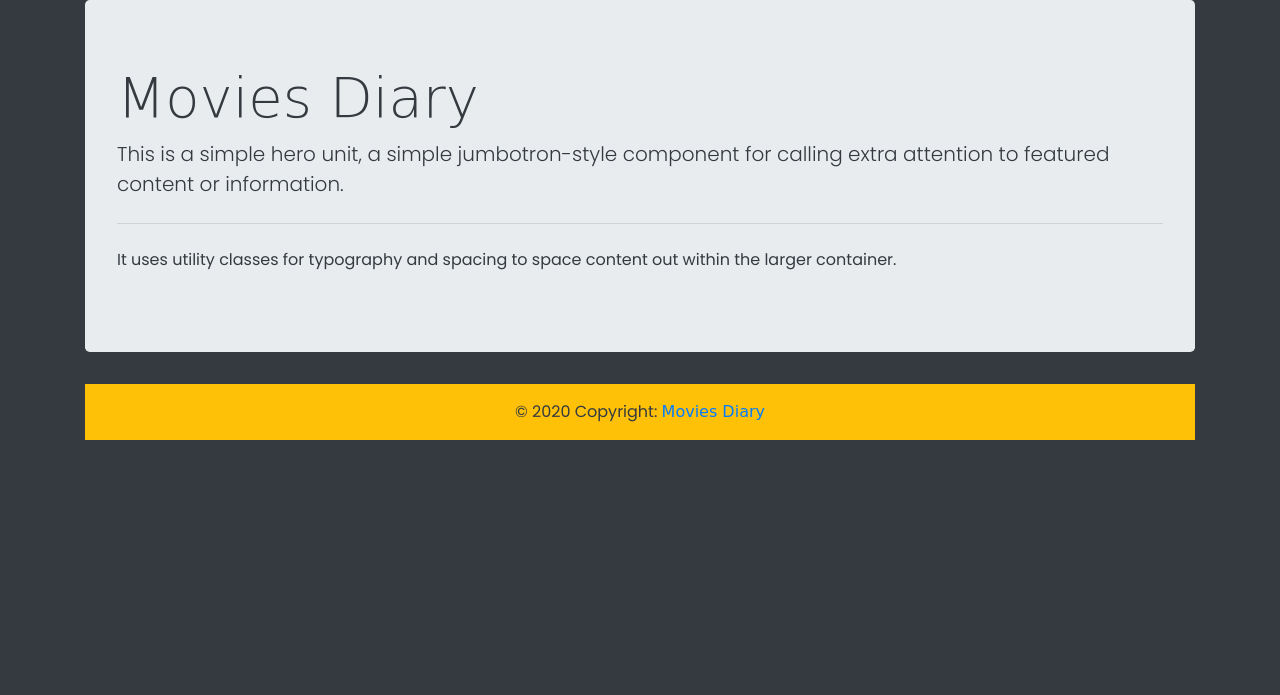
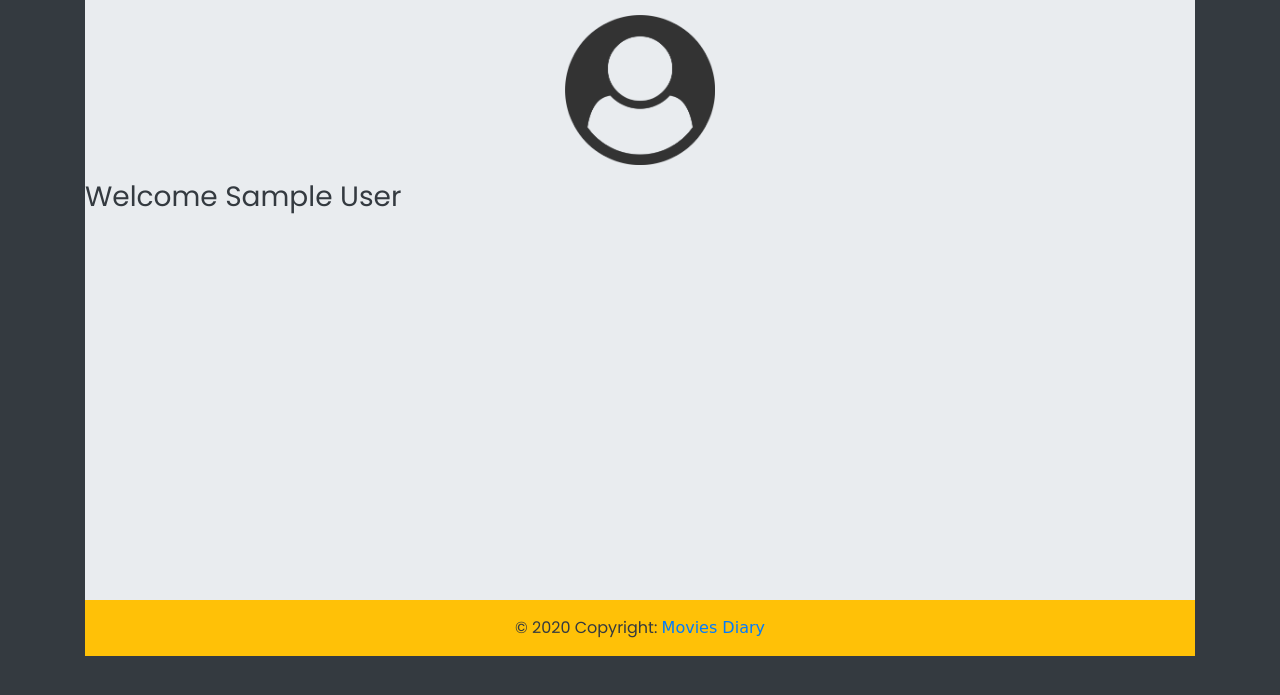
Before and after one commit to ivklisurova/custom-based-API-website, a Flask app: page /profile in a window 1280 px wide. Shown: the part 56-751 px from the top of the page. Run offline with Flask 2, Linux system fonts and the light colour scheme; the visitor is signed in with stand-in values (Sample User, id 1); data comes from the database, SQL or seed files in the repository; some libraries are stand-ins or nearby versions; some web fonts are replaced.

Commit message:
add profile page html

```diff
--- a/static/css/styles.css
+++ b/static/css/styles.css
@@ -48,3 +48,19 @@ body {
     font-size: 15px;
     text-align: center;
 }
+
+.user-profile-container {
+    background-color: #e9ecef;
+    height: 600px;
+    color: #343A40;
+
+}
+
+.user-pic {
+    width: 150px;
+    padding-top: 15px;
+    padding-bottom: 15px;
+    display: block;
+    margin-left: auto;
+    margin-right: auto;
+}
--- a/templates/base.html
+++ b/templates/base.html
@@ -8,9 +8,6 @@
     <link rel="stylesheet" href="https://stackpath.bootstrapcdn.com/bootstrap/4.3.1/css/bootstrap.min.css"
           integrity="sha384-ggOyR0iXCbMQv3Xipma34MD+dH/1fQ784/j6cY/iJTQUOhcWr7x9JvoRxT2MZw1T" crossorigin="anonymous">
 
-    {# Font awesome #}
-
-    <link rel="stylesheet" href="path/to/font-awesome/css/font-awesome.min.css">
 
     {#    Google Fonts #}
 
--- a/templates/profile/profile.html
+++ b/templates/profile/profile.html
@@ -5,15 +5,13 @@
 {% block content %}
 
     <div class="container">
-        <div class="jumbotron">
-            <h1 class="display-4 heading jumbo-color">Movies Diary</h1>
-            <p class="lead jumbo-color">This is a simple hero unit, a simple jumbotron-style component for calling extra
-                attention to featured content or information.</p>
-            <hr class="my-4 jumbo-color">
-            <p class="jumbo-color">It uses utility classes for typography and spacing to space content out within the
-                larger
-                container.</p>
+        <div class="user-profile-container">
+            <img src="static/images/user.png" alt="Pic" class="user-pic">
+            <h3>Welcome {{ current_user.name }}</h3>
         </div>
     </div>
 
+
+
+
 {% endblock %}
```
Also changed, not shown: static/images/user.png (added).
